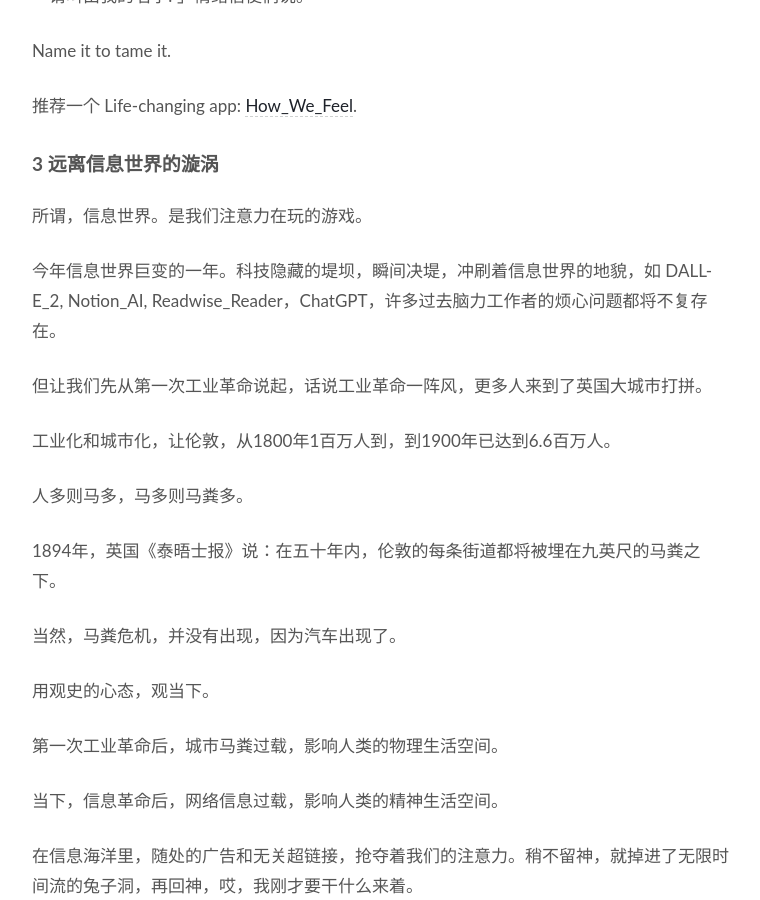
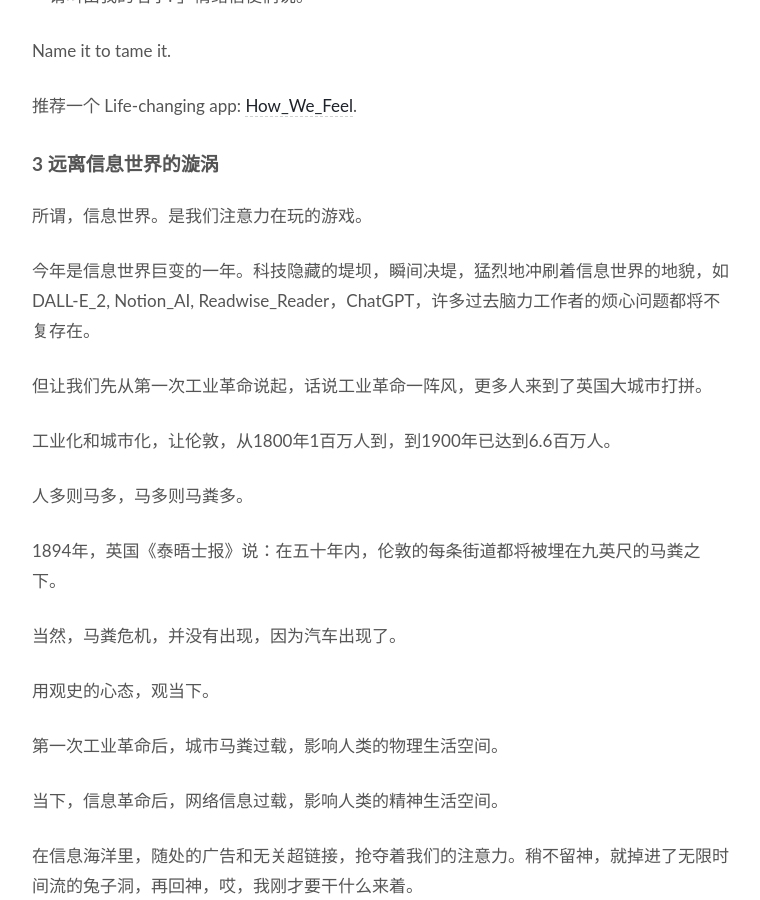
Before and after one commit to WillWang-X/willwang-x.github.io, a Jekyll site: the page built from _posts/blogs/2022-12-31-horse-manure-and-fertile-soil.md, in a window 1280 px wide and 900 px high, scrolled down 4089 px. Shown: the whole window, without its empty margins (258-1018 px from the left). Built offline with Jekyll 4.4.1, drawn with Linux system fonts in a browser that asks for light colours; some of the changed text lies outside the part shown.

Commit message:
Answer to Year-in-review_Question on soil

```diff
--- a/_posts/blogs/2022-12-31-horse-manure-and-fertile-soil.md
+++ b/_posts/blogs/2022-12-31-horse-manure-and-fertile-soil.md
@@ -129,7 +129,7 @@ Name it to tame it.
 
 所谓，信息世界。是我们注意力在玩的游戏。
 
-今年信息世界巨变的一年。科技隐藏的堤坝，瞬间决堤，冲刷着信息世界的地貌，如 DALL-E_2, Notion_AI, Readwise_Reader，ChatGPT，许多过去脑力工作者的烦心问题都将不复存在。
+今年是信息世界巨变的一年。科技隐藏的堤坝，瞬间决堤，猛烈地冲刷着信息世界的地貌，如 DALL-E_2, Notion_AI, Readwise_Reader，ChatGPT，许多过去脑力工作者的烦心问题都将不复存在。
 
 但让我们先从第一次工业革命说起，话说工业革命一阵风，更多人来到了英国大城市打拼。
 
```
Also changed, not shown: other parts of _posts/blogs/2022-12-31-horse-manure-and-fertile-soil.md (+1 -1 lines).
